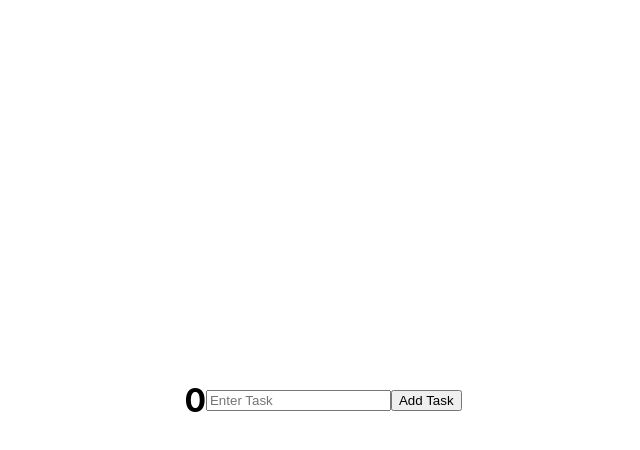
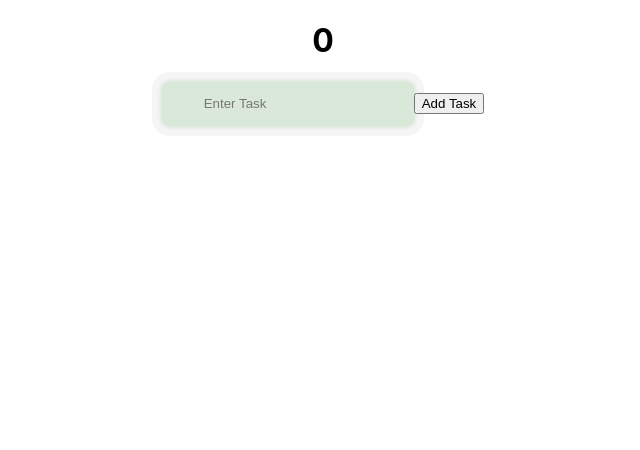
Before and after one commit to Stellar2703/React-CRUD-App, a React (Create React App) app: page / in a window 1280 px wide. Shown: the top 450 px of the page, without its empty margins (317-957 px from the left). Built offline with nearby package versions, Linux system fonts and the light colour scheme.

Commit message:
Input Box Css

```diff
--- a/src/App.css
+++ b/src/App.css
@@ -38,8 +38,27 @@
 }
 
 .App{
-  display: flex;
+  /* display: flex; */
   justify-content: center;
   align-items: center;
   height: 100vh;
 }
+
+.input {
+  height: 40px;
+  line-height: 28px;
+  padding: 0 1rem;
+  width: 15%;
+  padding-left: 2.5rem;
+  border: 2px solid transparent;
+  border-radius: 8px;
+  outline: none;
+  background-color: #D9E8D8;
+  color: #0d0c22;
+  box-shadow: 0 0 5px #C1D9BF, 0 0 0 10px #f5f5f5eb;
+  transition: .3s ease;
+}
+
+.input::placeholder {
+  color: #777;
+}
--- a/src/App.js
+++ b/src/App.js
@@ -30,7 +30,7 @@ function App() {
       <h1>{tasks.length}</h1>
       {/* <h1>Hello World</h1> */}
       <div className='top'>
-        <input onChange={handleChange} type="text" placeholder="Enter Task"/>
+        <input onChange={handleChange} type="text" placeholder="Enter Task" class ="input"/>
         <button onClick={addTask}>Add Task</button>
         {newTask}
 
```
